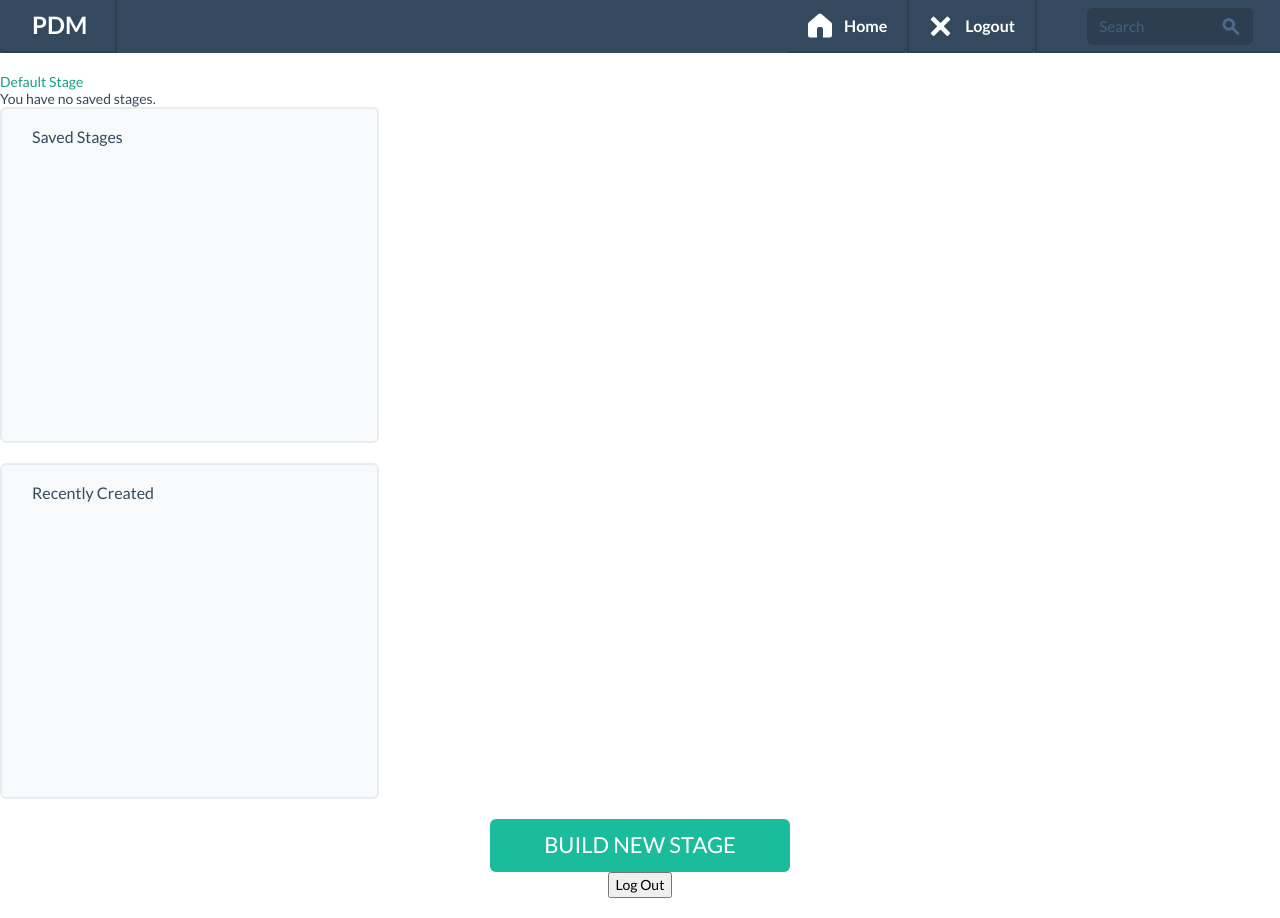
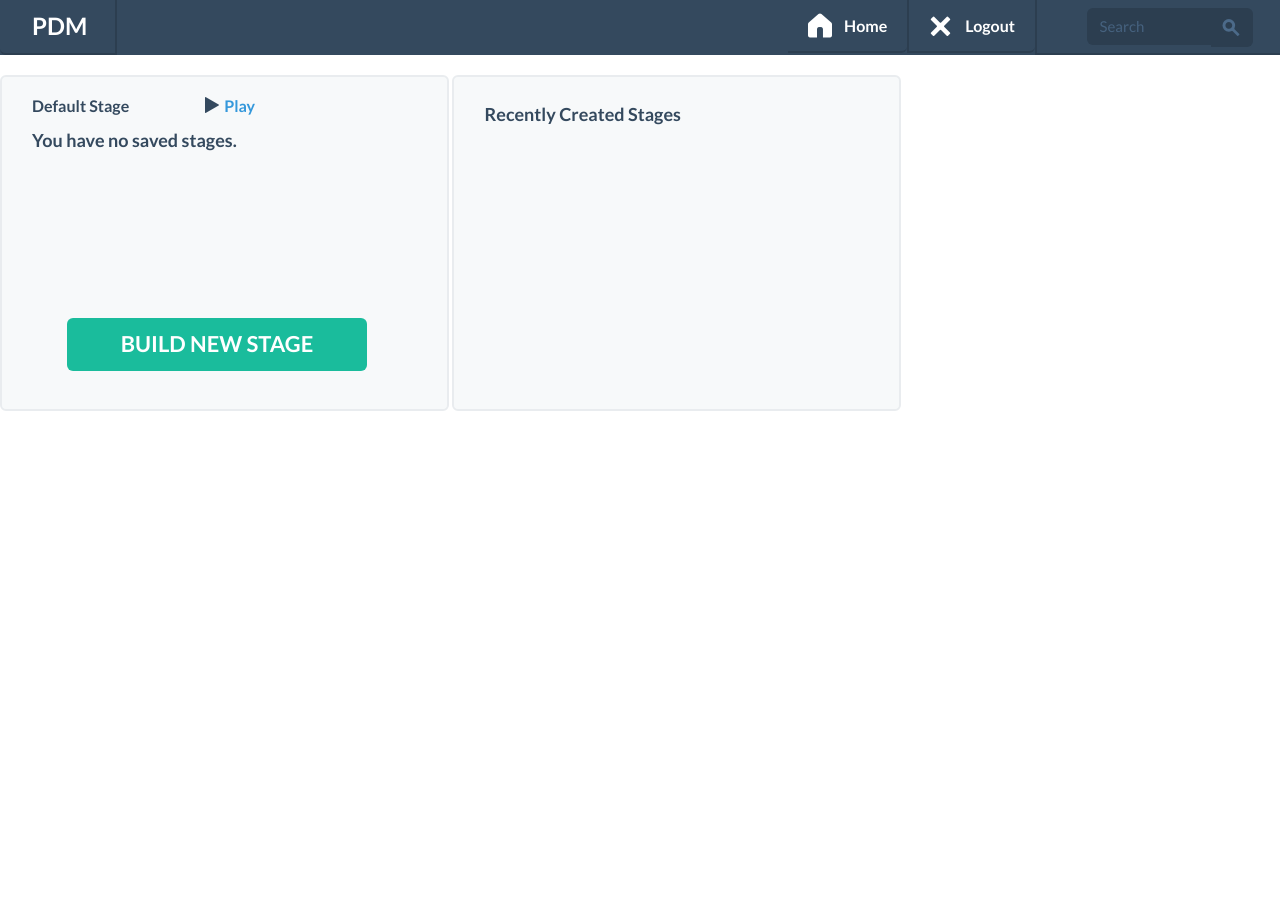
Before and after one commit to kevinpamplona/pdm, a Django app: page /game/ in a window 1280 px wide. After the commit the page ends 411 px from the top, so only its background shows below. Run offline with Django 3.2, Linux system fonts and the light colour scheme; the visitor is signed in with stand-in values (Sample User, id 1); data that the repository does not hold is empty; some libraries are stand-ins or nearby versions.

Commit message:
Aligned elements in User Profile page
Added "inline-block" display on the "saved stages" and "recent stages"
sections on the user profile page to make them align horizontally. Also
added a scrollbar to "saved stages" if there are too many stages to fit
onto the screen, and increased the number of recently added stages that
appear to compensate for the large height of the div block.

```diff
--- a/assets/stylesheets/style.css
+++ b/assets/stylesheets/style.css
@@ -262,8 +262,12 @@ h1 { font-size: 1.2em; margin: .6em 0; }
 .ui-dialog .ui-state-error { padding: .3em; }
 .validateTips { border: 1px solid transparent; padding: 0.3em; }
 
-.stage-name { font-weight: bold; display:inline-block; width:100px; }
-
+.stage-name {
+  font-weight: bold;
+  display:inline-block;
+  width:170px;
+  white-space: nowrap;
+}
 
 .signin {
  width: 270px;
@@ -327,134 +331,6 @@ h1 { font-size: 1.2em; margin: .6em 0; }
   -moz-border-radius: 6px;
 }
 
-
-/* CSS used from licensed/purchased FLATUI library -- LOGIN INPUT
-.dialog {
-  background-color: #edeff1;
-  border-top: 2px solid #d6dbdf;
-  font-size: 15.988px;
-  margin-bottom: 20px;
-  padding: 18px 0;
-  position: relative;
-  text-align: center;
-}
-
-.dialog form {
-margin-bottom: 0;
-}
-
-.control-group {
-position: relative;
-}
-
-form {
-margin: 0 0 20px;
-}
-
-form {
-display: block;
-}
-
-.dialog form input:first-child, .dialog form .btn:first-child {
-margin-left: 0;
-}
-.control-group textarea, .control-group input[type="text"], .control-group input[type="password"], .control-group input[type="datetime"], .control-group input[type="datetime-local"], .control-group input[type="date"], .control-group input[type="month"], .control-group input[type="time"], .control-group input[type="week"], .control-group input[type="number"], .control-group input[type="email"], .control-group input[type="url"], .control-group input[type="search"], .control-group input[type="tel"], .control-group input[type="color"], .control-group .uneditable-input {
-margin-bottom: 0;
-}
-textarea.flat, input[type="text"].flat, input[type="password"].flat, input[type="datetime"].flat, input[type="datetime-local"].flat, input[type="date"].flat, input[type="month"].flat, input[type="time"].flat, input[type="week"].flat, input[type="number"].flat, input[type="email"].flat, input[type="url"].flat, input[type="search"].flat, input[type="tel"].flat, input[type="color"].flat, .uneditable-input.flat {
-border-color: transparent;
-}
-.demo-dialog input.flat {
-width: 286px;
-}
-
-.dialog form input, .dialog form .btn {
-  margin-left: 20px;
-vertical-align: top;
-}
-
-textarea, input[type="text"], input[type="password"], input[type="datetime"], input[type="datetime-local"], input[type="date"], input[type="month"], input[type="time"], input[type="week"], input[type="number"], input[type="email"], input[type="url"], input[type="search"], input[type="tel"], input[type="color"], .uneditable-input {
-border: 2px solid #bdc3c7;
-color: #34495e;
-font-family: 'Lato', sans-serif;
-font-size: 14px;
-padding: 8px 5px;
-height: 21px;
-text-indent: 6px;
--webkit-appearance: none;
--webkit-border-radius: 6px;
--moz-border-radius: 6px;
-border-radius: 6px;
--webkit-box-shadow: none;
--moz-box-shadow: none;
-box-shadow: none;
--webkit-transition: border .25s linear, color .25s linear;
--moz-transition: border .25s linear, color .25s linear;
--o-transition: border .25s linear, color .25s linear;
-transition: border .25s linear, color .25s linear;
--webkit-backface-visibility: hidden;
-background-color: #ffffff;
-}
-
-select, textarea, input[type="text"], input[type="password"], input[type="datetime"], input[type="datetime-local"], input[type="date"], input[type="month"], input[type="time"], input[type="week"], input[type="number"], input[type="email"], input[type="url"], input[type="search"], input[type="tel"], input[type="color"], .uneditable-input {
-display: inline-block;
-line-height: 20px;
-}
-
-label, input, button, select, textarea {
-font-weight: normal;
-}
-
-button, input, select, textarea {
-margin: 0;
-}
-
-input, input[type="password"], input[type="search"], isindex {
--webkit-rtl-ordering: logical;
--webkit-user-select: text;
-cursor: auto;
-}
-
-input, textarea, keygen, select, button, isindex {
-font: -webkit-small-control;
-letter-spacing: normal;
-word-spacing: normal;
-text-transform: none;
-text-shadow: none;
-text-align: start;
-}
-
-input, textarea, keygen, select, button, isindex, meter, progress {
--webkit-writing-mode: horizontal-tb;
-}
-
-textarea, input[type="text"], input[type="password"], input[type="datetime"], input[type="datetime-local"], input[type="date"], input[type="month"], input[type="time"], input[type="week"], input[type="number"], input[type="email"], input[type="url"], input[type="search"], input[type="tel"], input[type="color"], .uneditable-input {
-border: 2px solid #bdc3c7;
-color: #34495e;
-font-family: 'Lato', sans-serif;
-font-size: 14px;
-padding: 8px 5px;
-height: 21px;
-text-indent: 6px;
--webkit-appearance: none;
--webkit-border-radius: 6px;
--moz-border-radius: 6px;
-border-radius: 6px;
--webkit-box-shadow: none;
--moz-box-shadow: none;
-box-shadow: none;
--webkit-transition: border .25s linear, color .25s linear;
--moz-transition: border .25s linear, color .25s linear;
--o-transition: border .25s linear, color .25s linear;
-transition: border .25s linear, color .25s linear;
--webkit-backface-visibility: hidden;
-}
-
-input[type="password"] {
--webkit-text-security: disc;
-}
-*/
-
 .search-query {
   width: 168px;
   height: 37px;
@@ -462,4 +338,23 @@ input[type="password"] {
 
 .btn-new-stage {
   width: 300px;
+  margin: 0 auto;
 }
+
+.saved-stages, .recent-stages {
+  width: 370px;
+  display: inline-block;
+  vertical-align: top;
+  white-space: nowrap;
+}
+
+.message {
+  margin-top: 0.5em;
+  font-size: 18px;
+  font-weight: bold;
+}
+
+.stages {
+  height:150px;
+  overflow: auto;
+}
--- a/game/templates/game/play.html
+++ b/game/templates/game/play.html
@@ -3,9 +3,9 @@
 
     <title>Platform Design Madness</title>
     <link rel="icon" type="image/png" href="/assets/images/pdm-favicon.ico">
-    <link rel="stylesheet" type="text/css" href="/assets/stylesheets/style.css">
     <link rel="stylesheet" type="text/css" href="/assets/stylesheets/bootstrap.css">
     <link rel="stylesheet" type="text/css" href="/assets/stylesheets/flat-ui.css">
+    <link rel="stylesheet" type="text/css" href="/assets/stylesheets/style.css">
     <script type="text/javascript" src="/assets/javascript/util.js"></script>
     <script type="text/javascript" src="https://ajax.googleapis.com/ajax/libs/jquery/1.8.3/jquery.min.js"></script>
     <script type="text/javascript" src="https://ajax.googleapis.com/ajax/libs/jqueryui/1.9.2/jquery-ui.min.js"></script>
@@ -46,11 +46,14 @@
     </div>
 
     <div class="profile-content">
-        <div><a href="{% url 'game:play_game' %}">Default Stage</a></div>
-        <div>{{ message }}</div>
-
         <div class="saved-stages alert alert-info">
-            <div>Saved Stages</div>
+            <div>
+                <span class="stage-name">Default Stage</span>
+                <span class="fui-play"></span>
+                <a href="{% url 'game:play_game' %}">Play</a>
+            </div>
+            <div class="message">{{ message }}</div>
+            <div class="stages">
             {% for stage in stages %}
                 <span class="stage-name">{{stage.name}}</span>
                 <span class="fui-play"></span>
@@ -60,10 +63,18 @@
                 <a href="{% url 'stage:editor' %}?stageid={{stage.pk}}">Edit</a>
                 <br>
             {% endfor %}
+            </div>
+            <div class="btn-new-stage">
+            {% if logged_in %}
+                <a href="/stage/editor" class="btn btn-huge btn-block btn-primary">BUILD NEW STAGE</a>
+            {% else %}
+                <a href="{% url 'users:login' %}" class="btn btn-huge btn-block btn-primary">LOG IN</a>
+            {% endif %}
+            </div>
         </div>
 
         <div class="recent-stages alert alert-info">
-            <div>Recently Created</div>
+            <div class="message">Recently Created Stages</div>
                 {% for stage in recentstages %}
                     <span class="stage-name">{{stage.name}}</span>
                     <span class="fui-play"></span>
@@ -76,20 +87,5 @@
             </div>
         </div>
     </div>
-
-    <center>
-        <div>
-            {% if logged_in %}
-                <div class="btn-new-stage">
-                <a href="/stage/editor" class="btn btn-huge btn-block btn-primary">BUILD NEW STAGE</a>
-                </div>
-                <form action="{% url 'users:login' %}" method="post">
-                    <input type="submit" name="logout" value="Log Out">
-                </form>
-            {% else %}
-                <a href="{% url 'users:login' %}">Log in to load saved stages</a>
-            {% endif %}
-        </div>
-    </center>
 </body>
 </html>
--- a/game/views.py
+++ b/game/views.py
@@ -91,17 +91,18 @@ def get_stage(request):
     if request.user.is_authenticated():
         context['logged_in'] = True
         stages = Stage.objects.filter(owner = request.user.username)
-        allstages = Stage.objects.all()
-        totalCount = Stage.objects.count()
-        context['recentstages'] = []
-        for i in xrange(min(3, totalCount)):
-            context['recentstages'].append(Stage.objects.get(pk = totalCount - i))
         if len(stages):
             context['stages'] = stages
             sorted(context['stages'], key=lambda st: st.rating)
-            context['message'] = "Your previously saved stages:"
+            context['message'] = "Saved Stages"
         else:
             context['message'] = "You have no saved stages."
     else:
         context['message'] = 'You are not logged in!'
+
+    totalCount = Stage.objects.count()
+    context['recentstages'] = []
+    for i in xrange(min(7, totalCount)):
+        context['recentstages'].append(Stage.objects.get(pk = totalCount - i))
+
     return render(request, 'game/play.html', context)
```
